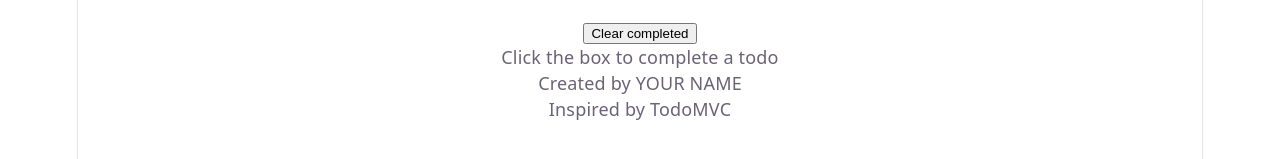
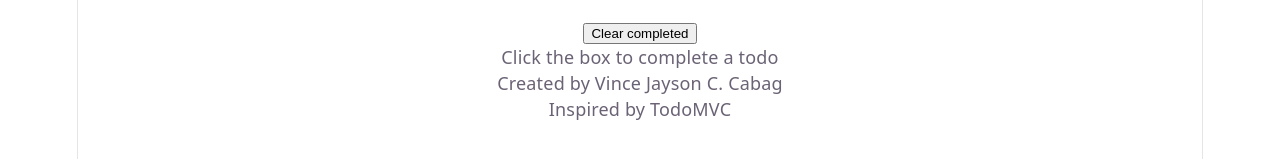
Before and after one commit to vincejaysoncabag/csit340-todomvc, a React (Vite) app: page / in a window 1280 px wide. Shown: the part 353-512 px from the top of the page. Built offline with nearby package versions, Linux system fonts and the light colour scheme.

Commit message:
chore: replace YOUR NAME with Vince Jayson C. Cabag

```diff
--- a/src/App.jsx
+++ b/src/App.jsx
@@ -5,7 +5,7 @@ function App() {
   return (
     <div className="min-h-screen bg-[#f5f5f5] py-8 font-light text-[#111]">
       <Todos />
-      <Info name="YOUR NAME" />
+      <Info name="Vince Jayson C. Cabag" />
     </div>
   )
 }
```
